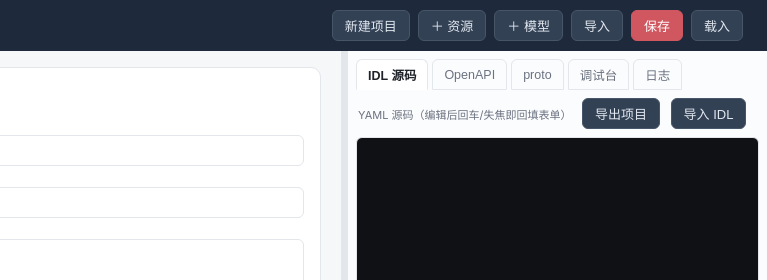
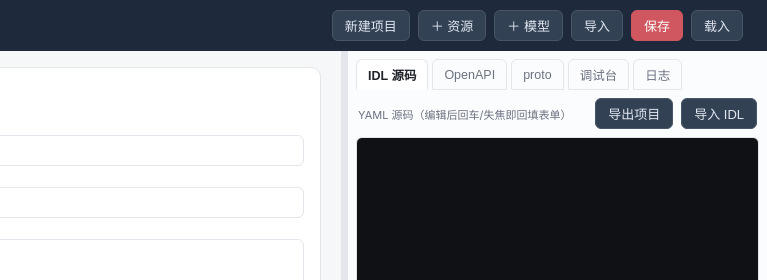
Before and after one commit to raysico/IDLstudio, a website: page public/index.html in a window 1280 px wide. Shown: the top 280 px of the page, 513-1280 px from the left. Drawn offline with Linux system fonts and the light colour scheme; no server answers.

Commit message:
IDL 源码工具栏布局：「导出项目」+「导入 IDL」按钮成组右对齐，与左侧提示文字两端对齐

```diff
--- a/public/index.html
+++ b/public/index.html
@@ -56,10 +56,12 @@
     <div class="tab-panel" id="panel-source">
       <div class="panel-toolbar">
         <span class="hist-hint">YAML 源码（编辑后回车/失焦即回填表单）</span>
-        <button id="exportBtn" class="btn" title="导出项目 IDL + 备注到文件，可在其他设备导入继续编辑">导出项目</button>
-        <button id="importIdlBtn" class="btn" title="导入 IDL yaml/json 文件还原项目">导入 IDL</button>
-        <input type="file" id="importIdlInput" accept=".yaml,.yml,.json" hidden>
-        <span id="sourceStatus" class="buf-status"></span>
+        <div class="toolbar-actions">
+          <span id="sourceStatus" class="buf-status"></span>
+          <button id="exportBtn" class="btn" title="导出项目 IDL + 备注到文件，可在其他设备导入继续编辑">导出项目</button>
+          <button id="importIdlBtn" class="btn" title="导入 IDL yaml/json 文件还原项目">导入 IDL</button>
+          <input type="file" id="importIdlInput" accept=".yaml,.yml,.json" hidden>
+        </div>
       </div>
       <textarea id="sourceInput" spellcheck="false"></textarea>
     </div>
--- a/public/style.css
+++ b/public/style.css
@@ -130,6 +130,7 @@ body.resizing, body.resizing * { cursor: col-resize !important; user-select: non
 .tab-panel[hidden] { display: none !important; } /* 修复 hidden 被 display:flex 覆盖导致四面板纵排 */
 .panel-toolbar { display: flex; align-items: center; justify-content: space-between; gap: 8px; padding: 8px 2px; }
 .hist-hint { font-size: 11px; color: var(--muted); }
+.toolbar-actions { display: flex; align-items: center; gap: 8px; margin-left: auto; }
 #sourceInput {
   flex: 1; width: 100%; resize: none; padding: 9px; border: 1px solid var(--line); border-radius: 6px;
   font-size: 12px; line-height: 1.5; background: #0f1115; color: #d4d4d4;
```
